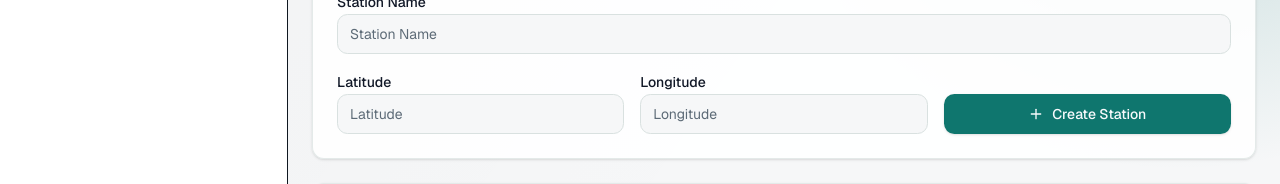
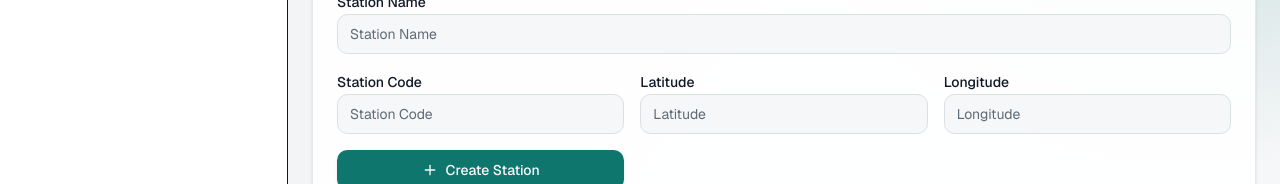
Before and after one commit to mame534424/fuel-admin-frontend, a Next.js app: page /dashboard/admin/stations in a window 1280 px wide. Shown: the part 333-517 px from the top of the page. Built offline with nearby package versions, Linux system fonts and the light colour scheme; no server answers; sample sign-in values are in the browser's storage.

Commit message:
feat: add station code input to station creation form

```diff
--- a/app/dashboard/admin/stations/page.tsx
+++ b/app/dashboard/admin/stations/page.tsx
@@ -26,6 +26,7 @@ type Station = {
         name: string;
         isActive: boolean;
         ownerId: string | null;
+        code: string;
 };
 
 type StationsResponse = {
@@ -42,6 +43,7 @@ export default function StationsPage() {
     const [latitude, setLatitude] = useState("");
     const [longitude, setLongitude] = useState("");
     const [isSubmitting, setIsSubmitting] = useState(false);
+    const [shortcode, setShortcode] = useState("");
 
     const loadStations = async () => {
         const res = await api.get<StationsResponse>("/admin/stations");
@@ -65,10 +67,11 @@ export default function StationsPage() {
         setIsSubmitting(true);
         try {
             const response = await api.post<ApiMessage>("/stations/create", { name,
-                latitude: Number(latitude), longitude: Number(longitude) });
+                latitude: Number(latitude), longitude: Number(longitude), code: shortcode });
             setName("");
             setLatitude("");
             setLongitude("");
+            setShortcode("");
             toast.success(response.data.message || "Created successfully");
             loadStations();
         } catch (err: unknown) {
@@ -124,6 +127,16 @@ export default function StationsPage() {
                                     placeholder="Station Name"
                                     value={name}
                                     onChange={(e) => setName(e.target.value)}
+                                />
+                            </div>
+                            <div className="space-y-2">
+                                <Label htmlFor="shortcode">Station Code</Label>
+                                <Input
+                                    id="shortcode"
+                                    type="text"
+                                    placeholder="Station Code"
+                                    value={shortcode}
+                                    onChange={(e) => setShortcode(e.target.value)}
                                 />
                             </div>
                             <div className="space-y-2">
```
